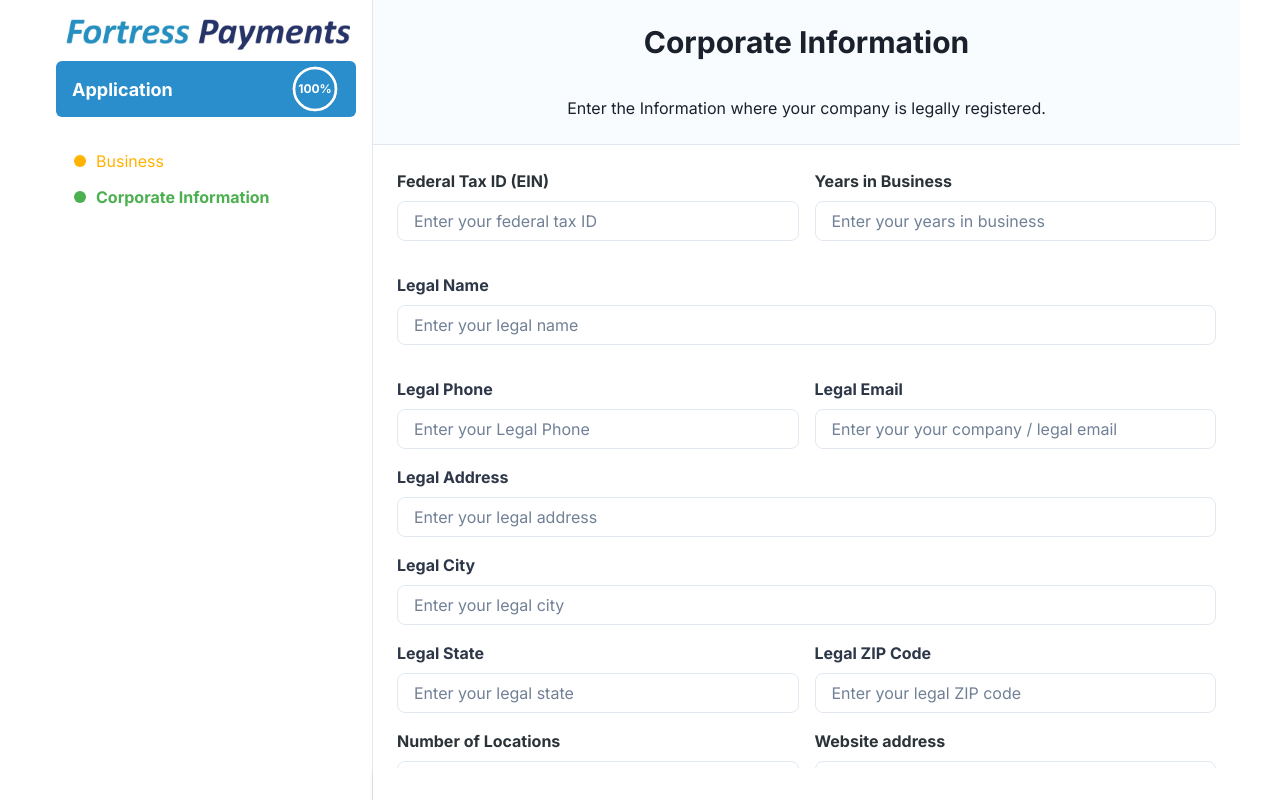
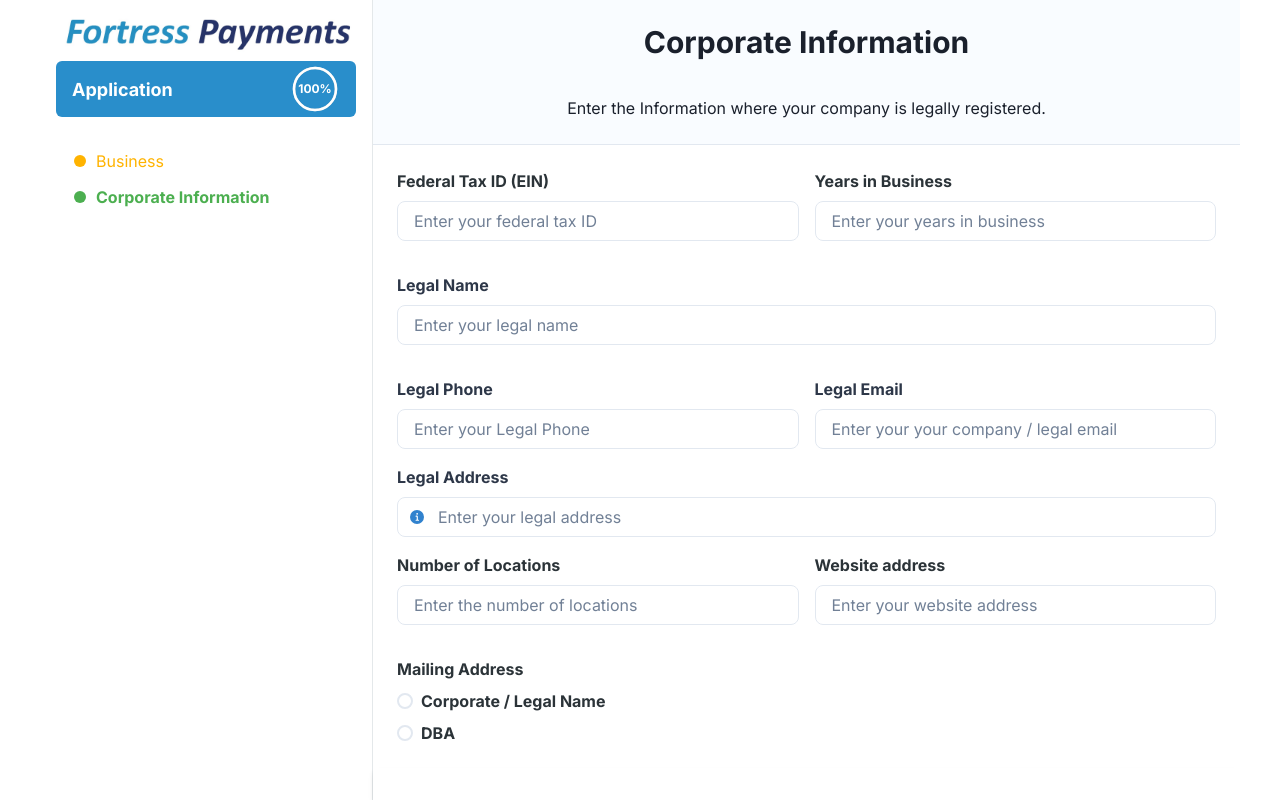
Before and after one commit to Elkinssm/forms-project, a React (Vite) app: page / in a window 1280 px wide. Both pictures are taken after a click on the item "Corporate Information". Built offline with nearby package versions, Linux system fonts and the light colour scheme.

Commit message:
feat: implement address input component with Google address suggestions and validation

```diff
--- /dev/null
+++ b/src/components/FormComponents/AddressInput.tsx
@@ -0,0 +1,168 @@
+import React, { useState, useEffect } from "react";
+import {
+  FormControl,
+  FormLabel,
+  Input,
+  List,
+  ListItem,
+  Tooltip,
+  IconButton,
+  InputGroup,
+  InputLeftElement,
+} from "@chakra-ui/react";
+import { InfoIcon } from "@chakra-ui/icons";
+import { useFormContext, FieldError } from "react-hook-form";
+import ErrorMessage from "./ErrorMessage";
+import useAddressGoogle from "../../hooks/address/useAddressGoogle";
+import { Address, AddressComponent } from "../../interfaces/Address";
+
+interface AddressInputProps {
+  name: string;
+  label: string;
+  placeholder: string;
+  error?: FieldError;
+}
+
+const AddressInput: React.FC<AddressInputProps> = ({
+  name,
+  label,
+  placeholder,
+  error,
+}) => {
+  const { register, setValue, watch } = useFormContext();
+  const { fetchAddress } = useAddressGoogle();
+  const [query, setQuery] = useState("");
+  const [suggestions, setSuggestions] = useState<Address[]>([]);
+  const [isAddressValid, setIsAddressValid] = useState(false);
+
+  const address = watch(`${name}.address`);
+  const city = watch(`${name}.city`);
+  const state = watch(`${name}.state`);
+  const zip = watch(`${name}.zip`);
+
+  useEffect(() => {
+    const fetchSuggestions = async () => {
+      if (query.length > 2) {
+        const response = await fetchAddress(query);
+        if (response && response.results) {
+          setSuggestions(response.results);
+          setIsAddressValid(false);
+        }
+      } else {
+        setSuggestions([]);
+        setIsAddressValid(false);
+      }
+    };
+
+    fetchSuggestions();
+  }, [query]);
+
+  const handleAddressSelect = (address: Address) => {
+    try {
+      const selectedAddress = address.formatted_address;
+      const addressComponents = address.address_components;
+
+      if (!addressComponents || addressComponents.length === 0) {
+        console.error("No address components found");
+        return;
+      }
+
+      const getAddressComponent = (type: string, useShortName = false) => {
+        const component = addressComponents.find(
+          (component: AddressComponent) => component.types.includes(type)
+        );
+        return component?.[useShortName ? "short_name" : "long_name"] || "";
+      };
+
+      setSuggestions([]);
+
+      const city =
+        getAddressComponent("locality") ||
+        getAddressComponent("sublocality") ||
+        getAddressComponent("administrative_area_level_2") ||
+        "";
+
+      const state =
+        getAddressComponent("administrative_area_level_1", true) || "";
+
+      const zip = getAddressComponent("postal_code") || "";
+
+      setValue(`${name}.address`, selectedAddress);
+      setValue(`${name}.city`, city);
+      setValue(`${name}.state`, state);
+      setValue(`${name}.zip`, zip);
+
+      setQuery("");
+      setIsAddressValid(true);
+    } catch (error) {
+      console.error("Error processing address:", error);
+      setIsAddressValid(false);
+    }
+  };
+
+  return (
+    <FormControl mb={4} isInvalid={!!error}>
+      <FormLabel htmlFor={name} color="gray.700">
+        {label}
+      </FormLabel>
+      <InputGroup>
+        <InputLeftElement>
+          <Tooltip
+            label={`City: ${city || "N/A"}, State: ${state || "N/A"}, ZIP: ${
+              zip || "N/A"
+            }`}
+            aria-label="Address details"
+            placement="bottom-start"
+            hasArrow
+            isDisabled={!city && !state && !zip}
+            bg={"brand.primary"}
+            fontSize={"md"}
+          >
+            <IconButton
+              aria-label="Show address details"
+              icon={<InfoIcon />}
+              size="sm"
+              variant="ghost"
+            />
+          </Tooltip>
+        </InputLeftElement>
+        <Input
+          id={name}
+          type="text"
+          placeholder={placeholder}
+          {...register(`${name}.address`, {
+            onChange: (e) => {
+              setQuery(e.target.value);
+              setIsAddressValid(false);
+            },
+          })}
+          onBlur={() => setSuggestions([])}
+        />
+      </InputGroup>
+      <ErrorMessage error={error?.message} />
+      {suggestions.length > 0 && (
+        <List>
+          {suggestions.map((suggestion, index) => (
+            <ListItem
+              key={index}
+              onMouseDown={() => {
+                handleAddressSelect(suggestion);
+              }}
+              cursor="pointer"
+              _hover={{ backgroundColor: "brand.primary" }}
+              p={2}
+              borderWidth="1px"
+              borderRadius="md"
+              mb={0}
+              boxShadow="sm"
+            >
+              {suggestion.formatted_address}
+            </ListItem>
+          ))}
+        </List>
+      )}
+    </FormControl>
+  );
+};
+
+export default AddressInput;
--- a/src/components/Onboarding/CorporateInformationForm/CorporateInformationForm.tsx
+++ b/src/components/Onboarding/CorporateInformationForm/CorporateInformationForm.tsx
@@ -1,5 +1,5 @@
-import React, { useState, useEffect } from "react";
-import { useForm, SubmitHandler } from "react-hook-form";
+import React from "react";
+import { useForm, SubmitHandler, FormProvider } from "react-hook-form";
 import {
   Box,
   FormControl,
@@ -10,8 +10,7 @@ import {
   RadioGroup,
   Stack,
   Radio,
-  List,
-  ListItem,
+  Button,
 } from "@chakra-ui/react";
 import { zodResolver } from "@hookform/resolvers/zod";
 import { z } from "zod";
@@ -19,8 +18,7 @@ import InputMask from "react-input-mask";
 import { corporateInformationFormSchema } from "./corporateInformationFormSchema";
 import AllDataForm from "../../../utils/AllDataForm";
 import ErrorMessage from "../../FormComponents/ErrorMessage";
-import useAddressGoogle from "../../../hooks/address/useAddressGoogle";
-import { Address, AddressComponent } from "../../../interfaces/Address";
+import AddressInput from "../../FormComponents/AddressInput";
 import { handleMaxInput } from "../../../utils/MaxLengthInput";
 
 type BusinessDataForm = z.infer<typeof corporateInformationFormSchema>;
@@ -43,10 +41,12 @@ const CorporateInformationForm: React.FC<CorporateInfomationFormProps> = ({
   formData = {
     corpLegalFedTaxId: "",
     corpLegalName: "",
-    corpLegalAddress: "",
-    corpLegalCity: "",
-    corpLegalState: "",
-    corpLegalZip: "",
+    corpLegalAddress: {
+      address: "",
+      city: "",
+      state: "",
+      zip: "",
+    },
     corpLegalPhone: "",
     corpLegalEmail: "",
     yearsInBusiness: 0,
@@ -58,112 +58,30 @@ const CorporateInformationForm: React.FC<CorporateInfomationFormProps> = ({
   formRef,
 }) => {
   const theme = useTheme();
-  const {
-    register,
-    handleSubmit,
-    setValue,
-    formState: { errors },
-  } = useForm<BusinessDataForm>({
+  const methods = useForm<BusinessDataForm>({
     resolver: zodResolver(validationSchema),
     defaultValues: formData,
   });
 
-  const { fetchAddress } = useAddressGoogle();
-  const [query, setQuery] = useState("");
-  const [suggestions, setSuggestions] = useState<Address[]>([]);
-  const [isAddressValid, setIsAddressValid] = useState(false);
-
-  useEffect(() => {
-    const fetchSuggestions = async () => {
-      if (query.length > 2) {
-        const response = await fetchAddress(query);
-        if (response && response.results) {
-          setSuggestions(response.results);
-          setIsAddressValid(false);
-        }
-      } else {
-        setSuggestions([]);
-        setIsAddressValid(false);
-      }
-    };
-
-    fetchSuggestions();
-  }, [query]);
-
-  const handleAddressSelect = (address: Address) => {
-    try {
-      const selectedAddress = address.formatted_address;
-      const addressComponents = address.address_components;
-
-      if (!addressComponents || addressComponents.length === 0) {
-        console.error("No address components found");
-        return;
-      }
-
-      const getAddressComponent = (type: string, useShortName = false) => {
-        const component = addressComponents.find(
-          (component: AddressComponent) => component.types.includes(type)
-        );
-        return component?.[useShortName ? "short_name" : "long_name"] || "";
-      };
-
-      setSuggestions([]);
-
-      // Obtener ciudad con múltiples alternativas
-      const city =
-        getAddressComponent("locality") ||
-        getAddressComponent("sublocality") ||
-        getAddressComponent("administrative_area_level_2") ||
-        "";
-
-      // Obtener estado (siempre usar short name para el estado)
-      const state =
-        getAddressComponent("administrative_area_level_1", true) || "";
-
-      // Obtener ZIP code
-      const zip = getAddressComponent("postal_code") || "";
-
-      // console.table({ selectedAddress, city, state, zip });
-
-      // Establecer valores del formulario sin importar la validez completa
-      setValue("corpLegalAddress", selectedAddress);
-      setValue("corpLegalCity", city);
-      setValue("corpLegalState", state);
-      setValue("corpLegalZip", zip);
-
-      // Actualizar el estado del query
-      setQuery("");
-
-      // Validar solo los campos disponibles (por ejemplo, estado es obligatorio)
-      setIsAddressValid(true);
-
-      // Limpiar sugerencias
-
-    } catch (error) {
-      if (!isAddressValid) {
-        alert("Please enter a valid state in the address.");
-        return;
-      }
-      console.error("Error processing address:", error);
-      setIsAddressValid(false);
-    }
-  };
+  const {
+    handleSubmit,
+    setValue,
+    getValues,
+    formState: { errors },
+  } = methods;
 
   const onSubmit: SubmitHandler<BusinessDataForm> = (data) => {
-    //console.log(data);
     if (onDataChange) onDataChange(data);
     if (onNext) onNext();
   };
 
-  // const corpLegalCity = watch("corpLegalCity");
-  // const corpLegalState = watch("corpLegalState");
-  // const corpLegalZip = watch("corpLegalZip");
-
-
-
-
+  const handleDebug = () => {
+    const values = getValues();
+    console.log(values);
+  };
 
   return (
+    <FormProvider {...methods}>
       <Box as="form" onSubmit={handleSubmit(onSubmit)} ref={formRef}>
         <HStack spacing={4} mb={4}>
           <FormControl mb={4} isInvalid={!!errors.corpLegalFedTaxId}>
@@ -177,8 +95,7 @@ const CorporateInformationForm: React.FC<CorporateInfomationFormProps> = ({
               id="corpLegalFedTaxId"
               type="text"
               placeholder="Enter your federal tax ID"
-            {...register("corpLegalFedTaxId")}
-
+              {...methods.register("corpLegalFedTaxId")}
             />
             <ErrorMessage error={errors.corpLegalFedTaxId?.message} />
           </FormControl>
@@ -188,9 +105,9 @@ const CorporateInformationForm: React.FC<CorporateInfomationFormProps> = ({
               maxLength={3}
               id="yearsInBusiness"
               type="number"
-            onInput={(e) => handleMaxInput(e,3)}
+              onInput={(e) => handleMaxInput(e, 3)}
               placeholder="Enter your years in business"
-            {...register("yearsInBusiness")}
+              {...methods.register("yearsInBusiness")}
             />
             <ErrorMessage error={errors.yearsInBusiness?.message} />
           </FormControl>
@@ -205,7 +122,7 @@ const CorporateInformationForm: React.FC<CorporateInfomationFormProps> = ({
               id="legalName"
               type="text"
               placeholder="Enter your legal name"
-            {...register("corpLegalName")}
+              {...methods.register("corpLegalName")}
             />
             <ErrorMessage error={errors.corpLegalName?.message} />
           </FormControl>
@@ -219,9 +136,9 @@ const CorporateInformationForm: React.FC<CorporateInfomationFormProps> = ({
             <Input
               id="corpLegalPhone"
               type="number"
-            onInput={(e) => handleMaxInput(e,10)}
+              onInput={(e) => handleMaxInput(e, 10)}
               placeholder="Enter your Legal Phone"
-            {...register("corpLegalPhone")}
+              {...methods.register("corpLegalPhone")}
             />
             <ErrorMessage error={errors.corpLegalPhone?.message} />
           </FormControl>
@@ -234,99 +151,18 @@ const CorporateInformationForm: React.FC<CorporateInfomationFormProps> = ({
               id="corpLegalEmail"
               type="text"
               placeholder="Enter your your company / legal email"
-            {...register("corpLegalEmail")}
+              {...methods.register("corpLegalEmail")}
             />
             <ErrorMessage error={errors.corpLegalEmail?.message} />
           </FormControl>
         </HStack>
 
-      <FormControl mb={4} isInvalid={!!errors.corpLegalAddress}>
-        <FormLabel htmlFor="corpLegalAddress" color={theme.colors.gray[700]}>
-          Legal Address
-        </FormLabel>
-        <Input
-          id="corpLegalAddress"
-          type="text"
+        <AddressInput
+          name="corpLegalAddress"
+          label="Legal Address"
           placeholder="Enter your legal address"
-          {...register("corpLegalAddress", {
-            onChange: (e) => {
-              setQuery(e.target.value);
-              // setValue("corpLegalAddress", e.target.value);
-              setIsAddressValid(false);
-            },
-          })}
-          onBlur={() => setSuggestions([])}
+          error={errors.corpLegalAddress?.address}
         />
-        <ErrorMessage error={errors.corpLegalAddress?.message} />
-        {suggestions.length > 0 && (
-          <List>
-            {suggestions.map((suggestion, index) => (
-              <ListItem
-                key={index}
-                onMouseDown={() => {
-                  handleAddressSelect(suggestion);
-                }}
-                cursor="pointer"
-                _hover={{ backgroundColor: "brand.primary" }}
-                p={2}
-                borderWidth="1px"
-                borderRadius="md"
-                mb={0}
-                boxShadow="sm"
-              >
-                {suggestion.formatted_address}
-              </ListItem>
-            ))}
-          </List>
-        )}
-      </FormControl>
-
-      <FormControl mb={4} isInvalid={!!errors.corpLegalCity}>
-        <FormLabel htmlFor="corpLegalCity" color={theme.colors.gray[700]}>
-          Legal City
-        </FormLabel>
-        <Input
-          id="corpLegalCity"
-          type="text"
-          placeholder="Enter your legal city"
-          // value={corpLegalCity}
-          readOnly
-          {...register("corpLegalCity")}
-        />
-        <ErrorMessage error={errors.corpLegalCity?.message} />
-      </FormControl>
-
-      <HStack spacing={4} mb={4}>
-        <FormControl isInvalid={!!errors.corpLegalState}>
-          <FormLabel htmlFor="corpLegalState" color={theme.colors.gray[700]}>
-            Legal State
-          </FormLabel>
-          <Input
-            id="corpLegalState"
-            type="text"
-            placeholder="Enter your legal state"
-            // value={corpLegalState}
-            readOnly
-            {...register("corpLegalState")}
-          />
-          <ErrorMessage error={errors.corpLegalState?.message} />
-        </FormControl>
-
-        <FormControl isInvalid={!!errors.corpLegalZip}>
-          <FormLabel htmlFor="corpLegalZip" color={theme.colors.gray[700]}>
-            Legal ZIP Code
-          </FormLabel>
-          <Input
-            id="corpLegalZip"
-            type="text"
-            placeholder="Enter your legal ZIP code"
-            // value={corpLegalZip}
-            readOnly
-            {...register("corpLegalZip")}
-          />
-          <ErrorMessage error={errors.corpLegalZip?.message} />
-        </FormControl>
-      </HStack>
 
         <HStack spacing={4} mb={4}>
           <FormControl mb={4} isInvalid={!!errors.aditionalDetailsLocations}>
@@ -336,9 +172,9 @@ const CorporateInformationForm: React.FC<CorporateInfomationFormProps> = ({
             <Input
               id="aditionalDetailsLocations"
               type="number"
-            onInput={(e) => handleMaxInput(e,3)}
+              onInput={(e) => handleMaxInput(e, 3)}
               placeholder="Enter the number of locations"
-            {...register("aditionalDetailsLocations")}
+              {...methods.register("aditionalDetailsLocations")}
             />
             <ErrorMessage error={errors.aditionalDetailsLocations?.message} />
           </FormControl>
@@ -351,7 +187,7 @@ const CorporateInformationForm: React.FC<CorporateInfomationFormProps> = ({
               id="aditionalDetailsWebsite"
               type="text"
               placeholder="Enter your website address"
-            {...register("aditionalDetailsWebsite")}
+              {...methods.register("aditionalDetailsWebsite")}
             />
             <ErrorMessage error={errors.aditionalDetailsWebsite?.message} />
           </FormControl>
@@ -361,20 +197,32 @@ const CorporateInformationForm: React.FC<CorporateInfomationFormProps> = ({
           <FormLabel>Mailing Address</FormLabel>
           <RadioGroup
             value={formData.aditionalDetailsMailing}
-          onChange={(value) => setValue("aditionalDetailsMailing", value)} // Asegúrate de que setValue provenga de useForm
+            onChange={(value) => setValue("aditionalDetailsMailing", value)}
           >
             <Stack direction="column">
-            <Radio value="corporate" {...register("aditionalDetailsMailing")}>
+              <Radio
+                value="corporate"
+                {...methods.register("aditionalDetailsMailing")}
+              >
                 Corporate / Legal Name
               </Radio>
-            <Radio value="dba" {...register("aditionalDetailsMailing")}>
+              <Radio
+                value="dba"
+                {...methods.register("aditionalDetailsMailing")}
+              >
                 DBA
               </Radio>
             </Stack>
           </RadioGroup>
           <ErrorMessage error={errors.aditionalDetailsMailing?.message} />
         </FormControl>
+
+        {/* Boton para poder ver los campos en el clg comentar o descomentar */}
+        {/* <Button onClick={handleDebug} colorScheme="blue" mb={4}>
+          Debug
+        </Button> */}
       </Box>
+    </FormProvider>
   );
 };
 
--- a/src/components/Onboarding/CorporateInformationForm/corporateInformationFormSchema.ts
+++ b/src/components/Onboarding/CorporateInformationForm/corporateInformationFormSchema.ts
@@ -7,18 +7,17 @@ export const corporateInformationFormSchema = z.object({
     .string()
     .min(6, "The fed tax id must be at least 6 characters long"),
   corpLegalName: z.string().min(5, { message: "Name is required" }),
-  corpLegalAddress: z.string().min(5, { message: "Address is required" }),
-  corpLegalCity: z.string().min(1, { message: "City is required" }),
-
-  corpLegalState: z.string().min(1, { message: "State is required" }),
-  corpLegalZip: z
-    .string()
-    .min(5, { message: "ZIP code must be at least 5 characters long" }),
-
+  corpLegalAddress: z.object({
+    address: z.string().min(5, { message: "Address is required" }),
+    city: z.string().min(1, { message: "City is required" }),
+    state: z.string().min(1, { message: "State is required" }),
+    zip: z
+      .string()
+      .min(5, { message: "ZIP code must be at least 5 characters long" }),
+  }),
   corpLegalPhone: z
     .string()
     .min(10, "The phone number must be at least 10 characters long"),
-
   corpLegalEmail: z.string().email("A valid email is required"),
   yearsInBusiness: z.preprocess(
     (val) => Number(val),
```
Lines whose indentation alone changed are shown as unchanged.
